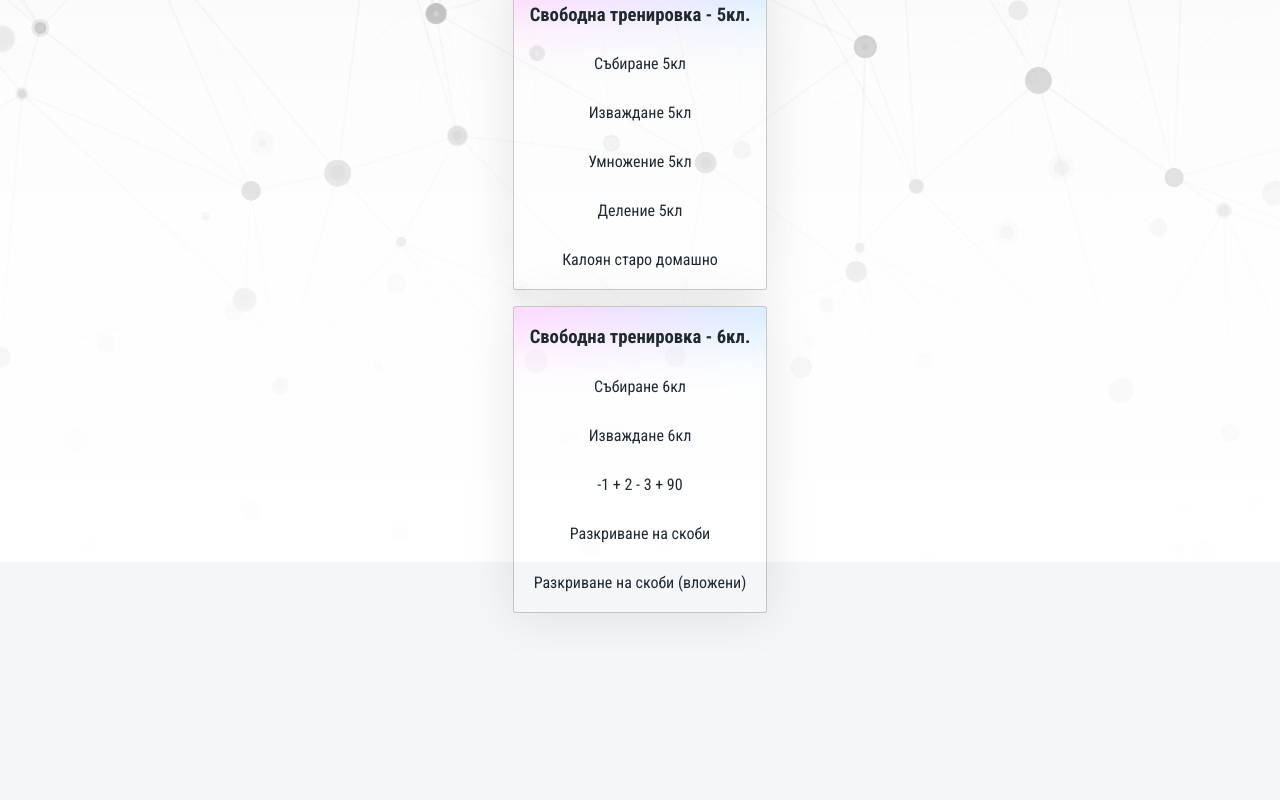
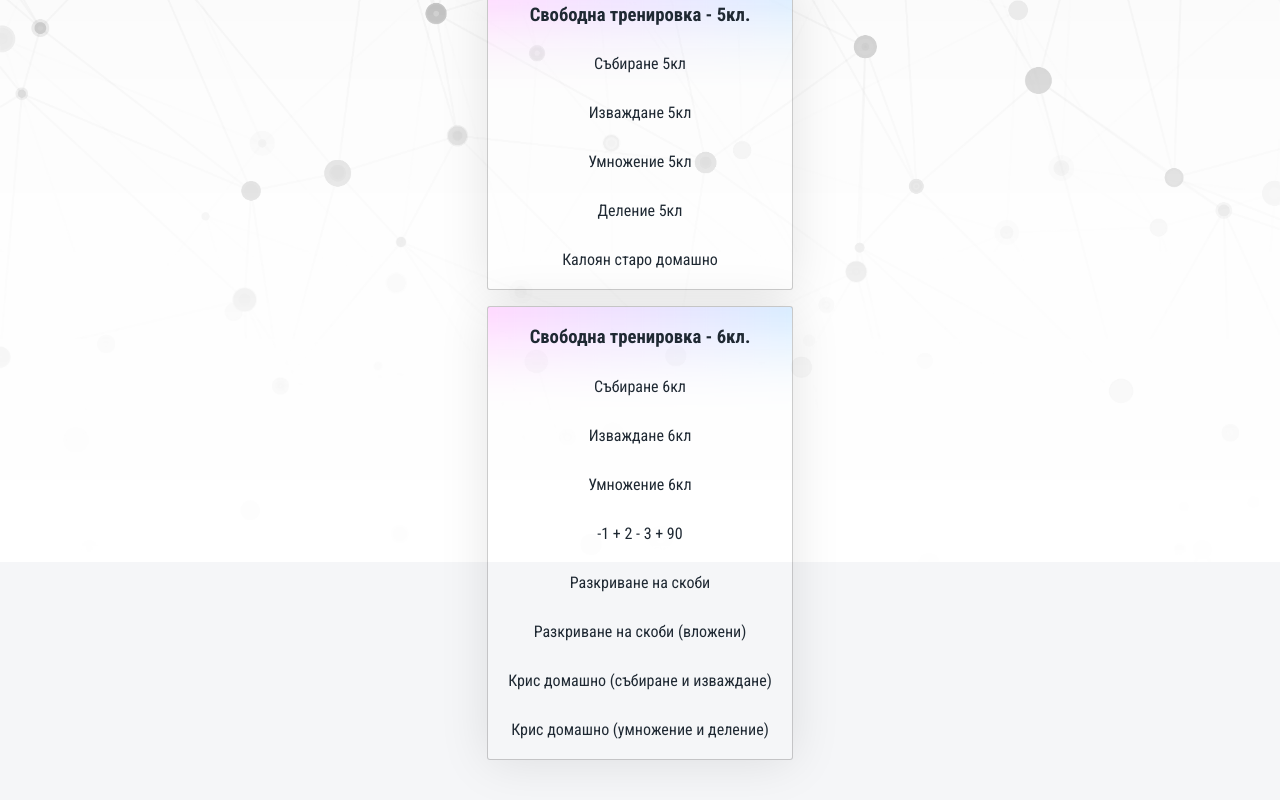
Before and after one commit to logixoul/math-game-2, a React (Vite) app: page / in a window 1280 px wide. Shown: the part 238-1038 px from the top of the page. Before the commit the page ends 891 px from the top, so only its background shows below. Built offline with nearby package versions, Linux system fonts and the light colour scheme; no server answers; a web font is replaced by a local one.

Commit message:
more homework

```diff
--- a/src/GameTypes.ts
+++ b/src/GameTypes.ts
@@ -195,8 +195,8 @@ export class AdditionSixthGradeGameType extends GameType {
 }
 
 export class KaloyanHomework_28_12_2025_GameType extends GameType {
-    readonly mul = new MultiplicationGameType("", new Range(-10, 10))
-    readonly div = new DivisionGameType("", new Range(-10, 10))
+    readonly mul = new MultiplicationGameType("", new Range(-10, 10));
+    readonly div = new DivisionGameType("", new Range(-10, 10));
     readonly add = new AdditionSixthGradeGameType("", new Range(-40, 40));
     readonly sub = new SubtractionSixthGradeGameType("", new Range(-40, 40));
 
@@ -210,6 +210,40 @@ export class KaloyanHomework_28_12_2025_GameType extends GameType {
 
     get persistencyKey(): string {
         return "KaloyanHomework_28_12_2025_GameType.v1";
+    }
+}
+
+export class KrisHomework_4_1_2026_GameType_1 extends GameType {
+    readonly add = new AdditionSixthGradeGameType("", new Range(-40, 40));
+    readonly sub = new SubtractionSixthGradeGameType("", new Range(-40, 40));
+
+    createRandomPrompt(): Prompt {
+        const randomIndex : number = util.randomInt(0, 1);
+        return [this.add,this.sub][randomIndex].createRandomPrompt();
+    }
+    constructor(uiLabel: string) {
+        super(uiLabel);
+    }
+
+    get persistencyKey(): string {
+        return "kris1";
+    }
+}
+
+export class KrisHomework_4_1_2026_GameType_2 extends GameType {
+    readonly mul = new MultiplicationGameType("", new Range(0, 10));
+    readonly div = new DivisionGameType("", new Range(0, 10));
+
+    createRandomPrompt(): Prompt {
+        const randomIndex : number = util.randomInt(0, 1);
+        return [this.mul,this.div][randomIndex].createRandomPrompt();
+    }
+    constructor(uiLabel: string) {
+        super(uiLabel);
+    }
+
+    get persistencyKey(): string {
+        return "kris2";
     }
 }
 
@@ -392,9 +426,12 @@ export function getAvailableGameTypes(): GameTypeList {
         sixthGrade: [
             new AdditionSixthGradeGameType("Събиране 6кл", new Range(-40, 40)),
             new SubtractionSixthGradeGameType("Изваждане 6кл", new Range(-40, 40)),
+            new MultiplicationGameType("Умножение 6кл", new Range(-10, 10)),
             new BracketExpansionNesting0GameType("-1 + 2 - 3 + 90"),
             new BracketExpansionNesting1GameType("Разкриване на скоби"),
             new BracketExpansionNesting2GameType("Разкриване на скоби (вложени)"),
+            new KrisHomework_4_1_2026_GameType_1("Крис домашно (събиране и изваждане)"),
+            new KrisHomework_4_1_2026_GameType_2("Крис домашно (умножение и деление)"),
         ]
     };
 }
```
